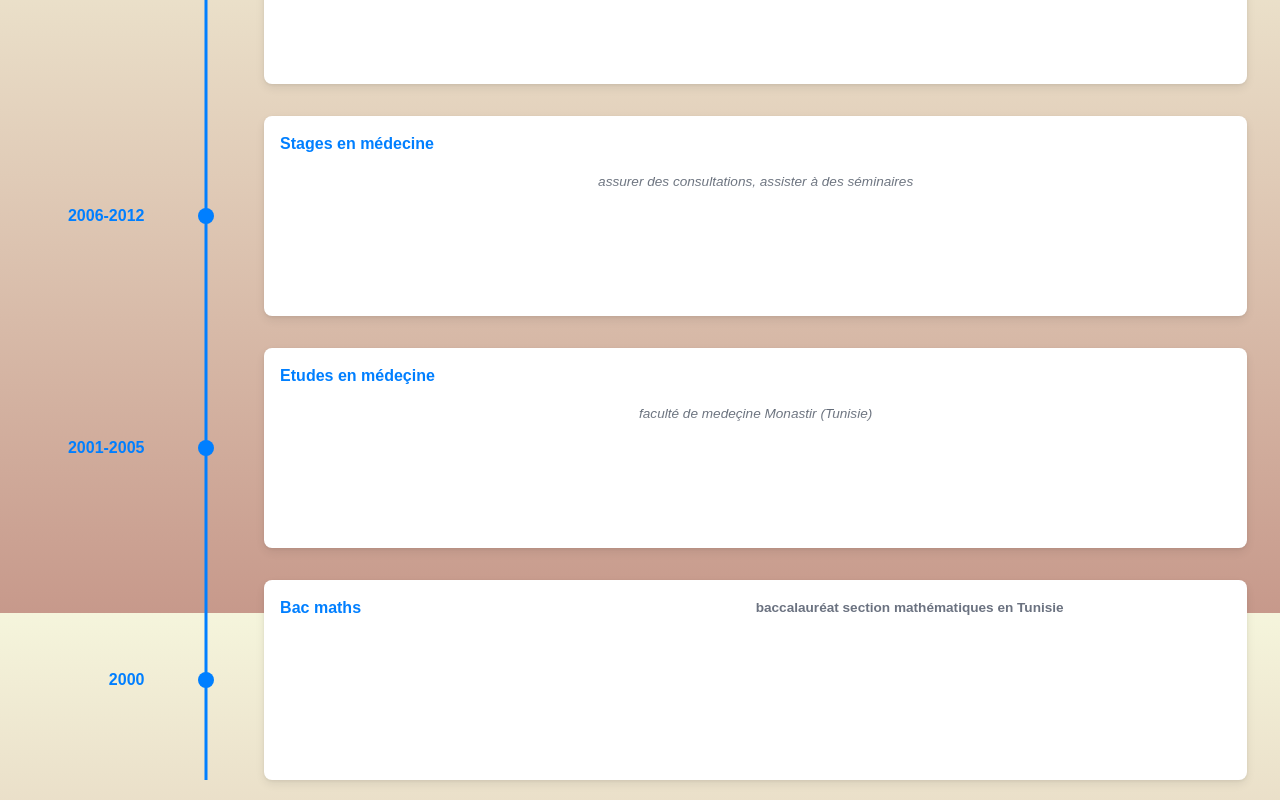
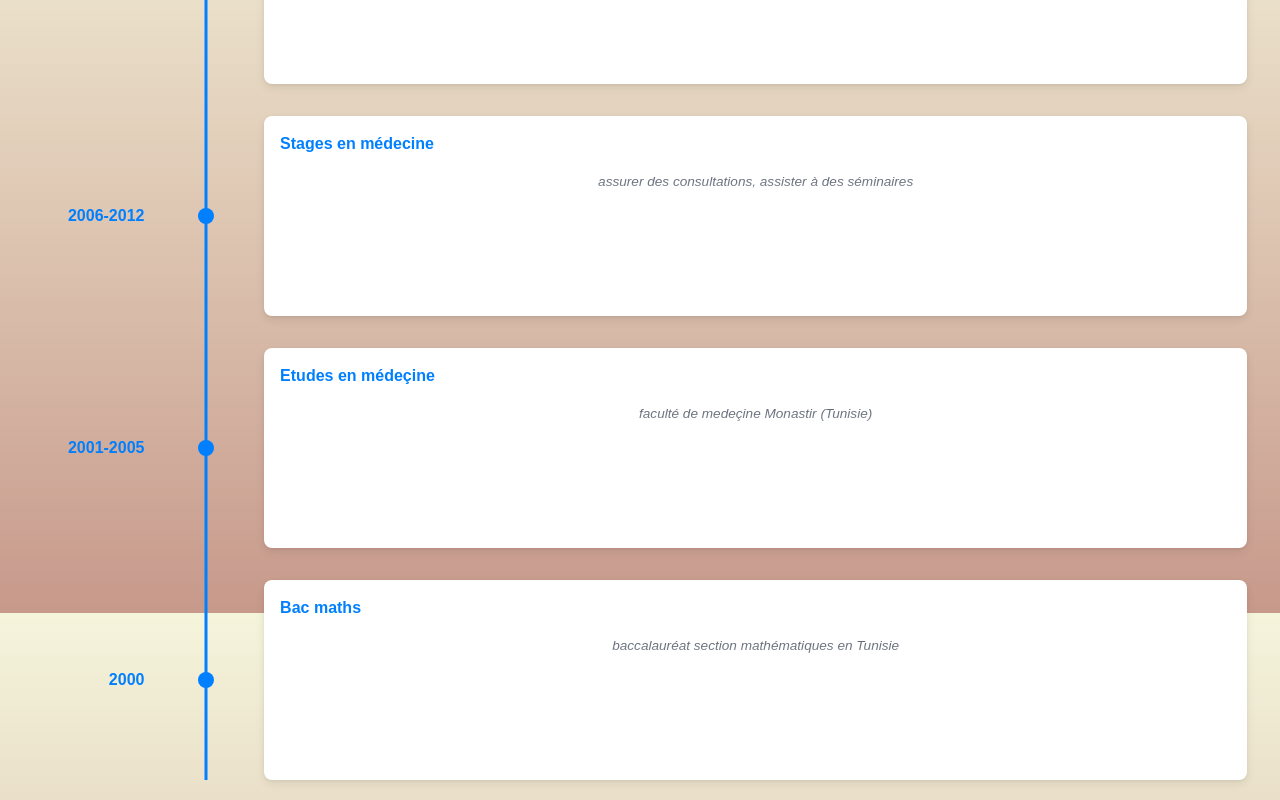
Before and after one commit to mintoug/portfolio, a React (Create React App) app: page /experience in a window 1280 px wide. Shown: the part 987-1787 px from the top of the page. Built offline with nearby package versions, Linux system fonts and the light colour scheme.

Commit message:
mise à jour du datas

```diff
--- a/src/assets/datas/data.js
+++ b/src/assets/datas/data.js
@@ -30,6 +30,6 @@ export const items = [
 },
 {  title: "2000",
    cardTitle: "Bac maths",
-   cardSubtitle:"baccalauréat section mathématiques en Tunisie",
+   cardDetailedText:"baccalauréat section mathématiques en Tunisie",
 }
 ];
```
